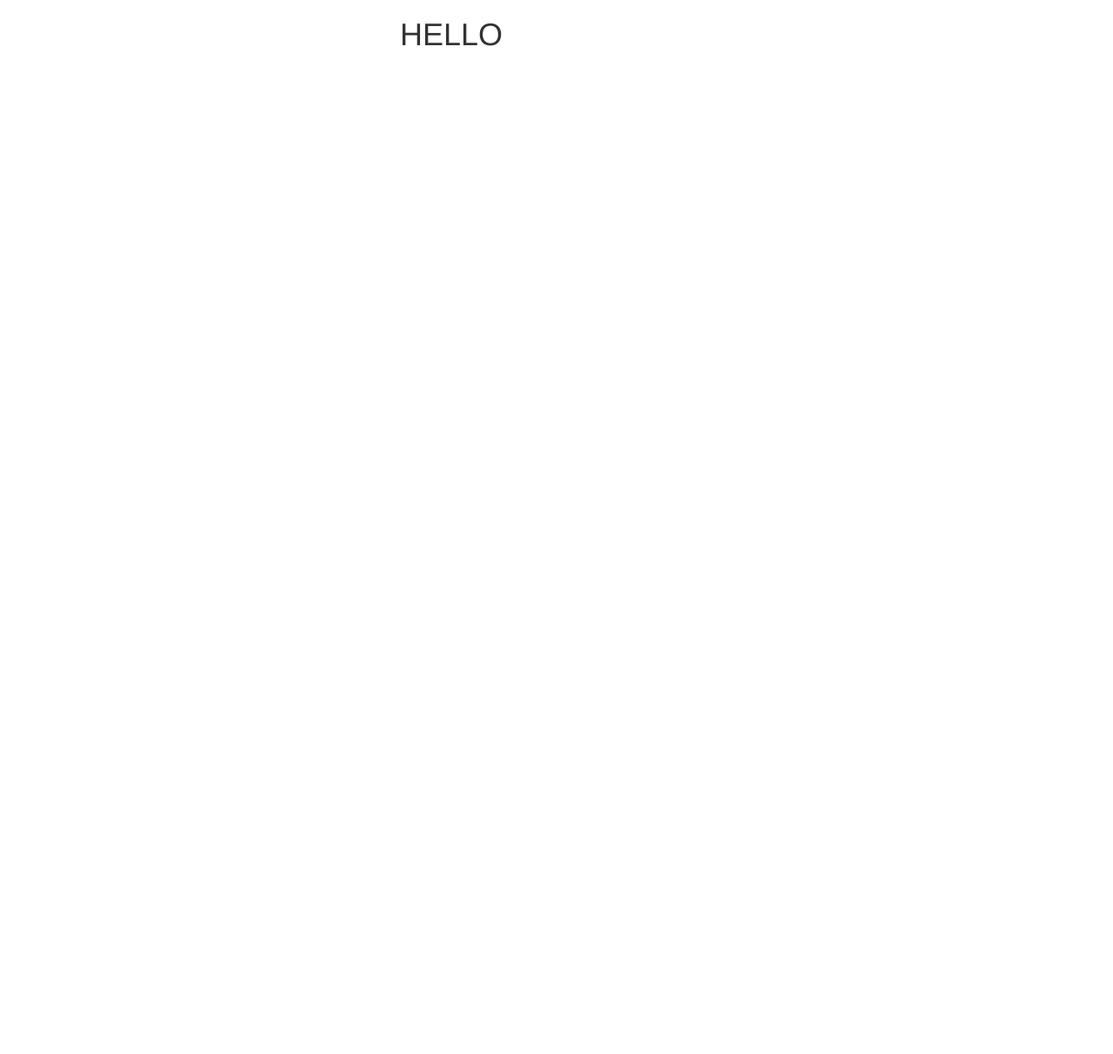
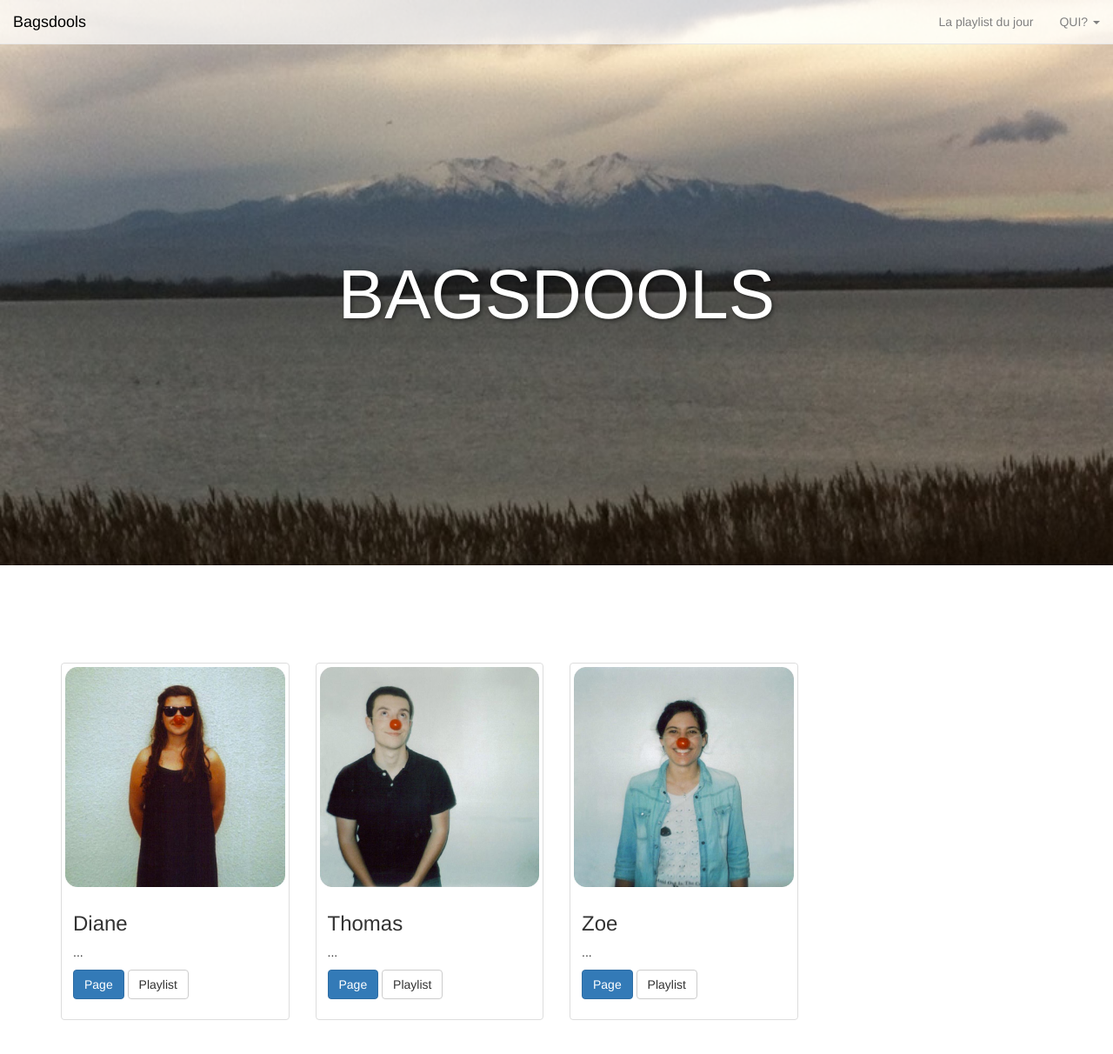
Before and after one commit to axflo/bagsdool-github-pages, a plain HTML site: page index.html in a window 1280 px wide. Shown: the whole page at 87% size. Before the commit the page ends 800 px from the top, so only its background shows below. Drawn offline with nearby package versions, Linux system fonts and the light colour scheme.

Commit message:
reprise de bagsdool

```diff
--- /dev/null
+++ b/css/style.css
@@ -0,0 +1,43 @@
+#wrapper {
+	background-image: url("../images/canigou2.jpg");
+	height: 650px;
+	background-repeat: no-repeat;
+	background-size: cover;
+	text-align: center;
+	padding-top: 275px;
+	color: white;
+	text-shadow: 2px 2px 5px rgba(0, 0, 0, 0.5);
+}
+
+.spacer{
+	height: 8em;
+}
+.navbar-transparent {
+	background-color: rgba(255, 255, 255, 0.7);
+}
+
+.navbar-transparent .navbar-brand,
+.navbar-transparent .navbar-nav > li > a {
+  color: grey;
+  line-height: 20px;
+}
+
+.navbar-transparent .navbar-nav > li > a:hover,
+.navbar-transparent .navbar-nav > li > a:active,
+.navbar-transparent .navbar-nav > li > a:focus,
+.navbar-transparent .navbar-nav > .open > a,
+.navbar-transparent .navbar-nav > .open > a:hover,
+.navbar-transparent .navbar-nav > .open > a:focus {
+  color: black;
+  background-color: rgba(0, 0, 0, 0.1);
+}
+
+.navbar-transparent .navbar-brand:hover,
+.navbar-transparent .navbar-brand:active,
+.navbar-transparent .navbar-brand:focus {
+  color: black;
+}
+
+#wrapper h1 {
+	font-size: 80px;
+}
--- a/index.html
+++ b/index.html
@@ -5,7 +5,7 @@
     <meta http-equiv="X-UA-Compatible" content="IE=edge">
     <meta name="viewport" content="width=device-width, initial-scale=1">
 
-    <title>Bagsdools</title>
+    <title>Bagsdool</title>
 
     <link rel="stylesheet" href="https://maxcdn.bootstrapcdn.com/bootstrap/3.2.0/css/bootstrap.min.css">
     <link rel="stylesheet" href="https://maxcdn.bootstrapcdn.com/font-awesome/4.1.0/css/font-awesome.min.css">
@@ -16,22 +16,96 @@
       <script src="https://oss.maxcdn.com/html5shiv/3.7.2/html5shiv.min.js"></script>
       <script src="https://oss.maxcdn.com/respond/1.4.2/respond.min.js"></script>
     <![endif]-->
+
+    <link rel="stylesheet" href="css/style.css">
+    <!-- bien en dessous de bootstrap pour que le CSS surcharge ce que bootstrap défini-->
+
   </head>
   <body>
+    <nav class="navbar navbar-default navbar-transparent navbar-fixed-top" role="navigation">
+      <div class="container-fluid">
+        <!-- Brand and toggle get grouped for better mobile display -->
+        <div class="navbar-header">
+          <button type="button" class="navbar-toggle" data-toggle="collapse" data-target="#bs-example-navbar-collapse-1">
+            <span class="sr-only">Toggle navigation</span>
+            <span class="icon-bar"></span>
+            <span class="icon-bar"></span>
+            <span class="icon-bar"></span>
+          </button>
+          <a class="navbar-brand" href="#">Bagsdools</a>
+        </div>
 
+        <!-- Collect the nav links, forms, and other content for toggling -->
+        <div class="collapse navbar-collapse" id="bs-example-navbar-collapse-1">
+
+
+          <ul class="nav navbar-nav navbar-right">
+            <li><a href="#">La playlist du jour</a></li>
+            <li class="dropdown">
+              <a href="#" class="dropdown-toggle" data-toggle="dropdown">QUI? <span class="caret"></span></a>
+              <ul class="dropdown-menu" role="menu">
+                <li><a href="#">Diane</a></li>
+                <li><a href="#">Thomas</a></li>
+                <li><a href="#">Zoe</a></li>
+                <li class="divider"></li>
+                <li><a href="#">Separated link</a></li>
+              </ul>
+            </li>
+          </ul>
+        </div><!-- /.navbar-collapse -->
+      </div><!-- /.container-fluid -->
+    </nav>
+
+    <div id="wrapper">
+      <h1>BAGSDOOLS</h1>
+    </div>
+
+    <div class="spacer"></div>
 
     <div class="container">
       <div class="row">
-      <div class="col-md-4 col-md-offset-4">
-        <h1>HELLO</h1>
+        <div class="col-sm-6 col-md-3">
+          <div class="thumbnail">
+            <img src="images/diane.jpg" alt="diane">
+            <div class="caption">
+              <h3>Diane</h3>
+              <p>...</p>
+              <p><a href="#" class="btn btn-primary" role="button">Page</a> <a href="#" class="btn btn-default" role="button">Playlist</a></p>
             </div>
           </div>
         </div>
+        <div class="col-sm-6 col-md-3">
+          <div class="thumbnail">
+            <img src="images/thomas.jpg" alt="thomas">
+            <div class="caption">
+              <h3>Thomas</h3>
+              <p>...</p>
+              <p><a href="#" class="btn btn-primary" role="button">Page</a> <a href="#" class="btn btn-default" role="button">Playlist</a></p>
+            </div>
+          </div>
+        </div>
+        <div class="col-sm-6 col-md-3">
+          <div class="thumbnail">
+            <img src="images/zoe.jpg" alt="zoe">
+            <div class="caption">
+              <h3>Zoe</h3>
+              <p>...</p>
+              <p><a href="#" class="btn btn-primary" role="button">Page</a> <a href="#" class="btn btn-default" role="button">Playlist</a></p>
+            </div>
+          </div>
+        </div>
+      </div>
+    </div>
+
+    <div class="spacer"></div>
+
+
 
 
 
       <!-- Including Bootstrap JS (with its jQuery dependency) so that dynamic components work -->
       <script src="https://ajax.googleapis.com/ajax/libs/jquery/1.11.1/jquery.min.js"></script>
       <script src="https://maxcdn.bootstrapcdn.com/bootstrap/3.2.0/js/bootstrap.min.js"></script>
+
   </body>
 </html>
```
Also changed, not shown: images/axel.jpg (added), images/canigou.jpg (added), images/canigou2.jpg (added), images/canigou3.jpg (added), images/diane.jpg (added), images/thomas.jpg (added), images/zoe.jpg (added), 2 other files. Lines whose indentation alone changed are shown as unchanged.
